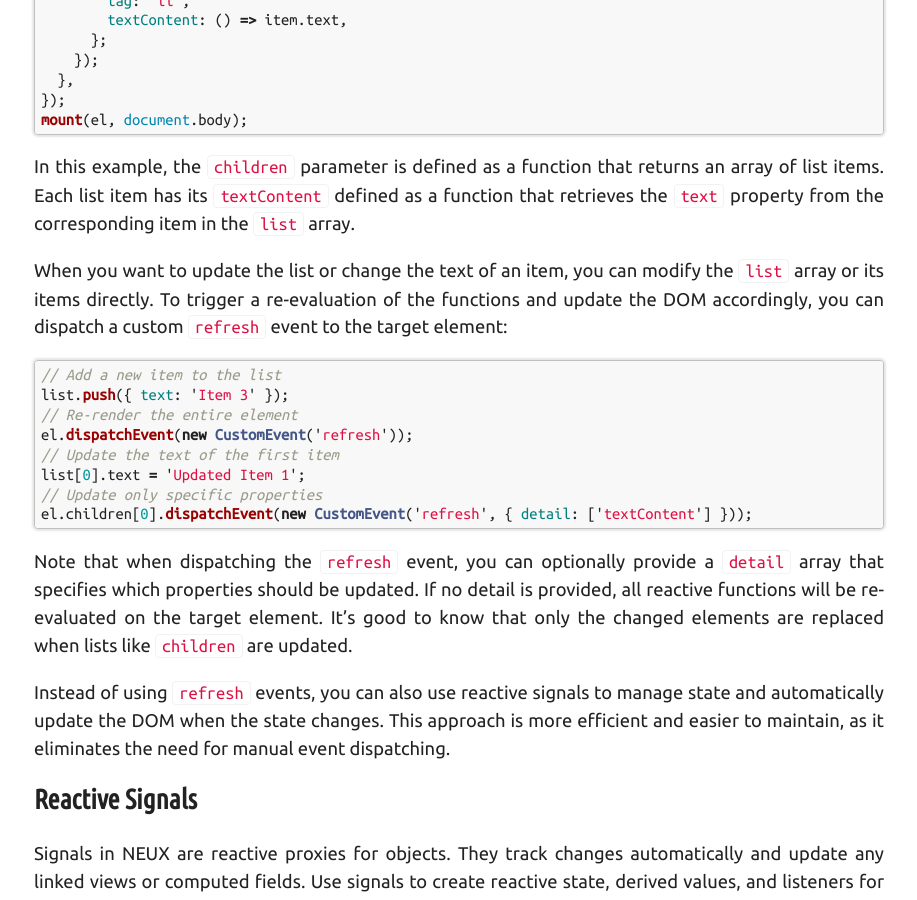
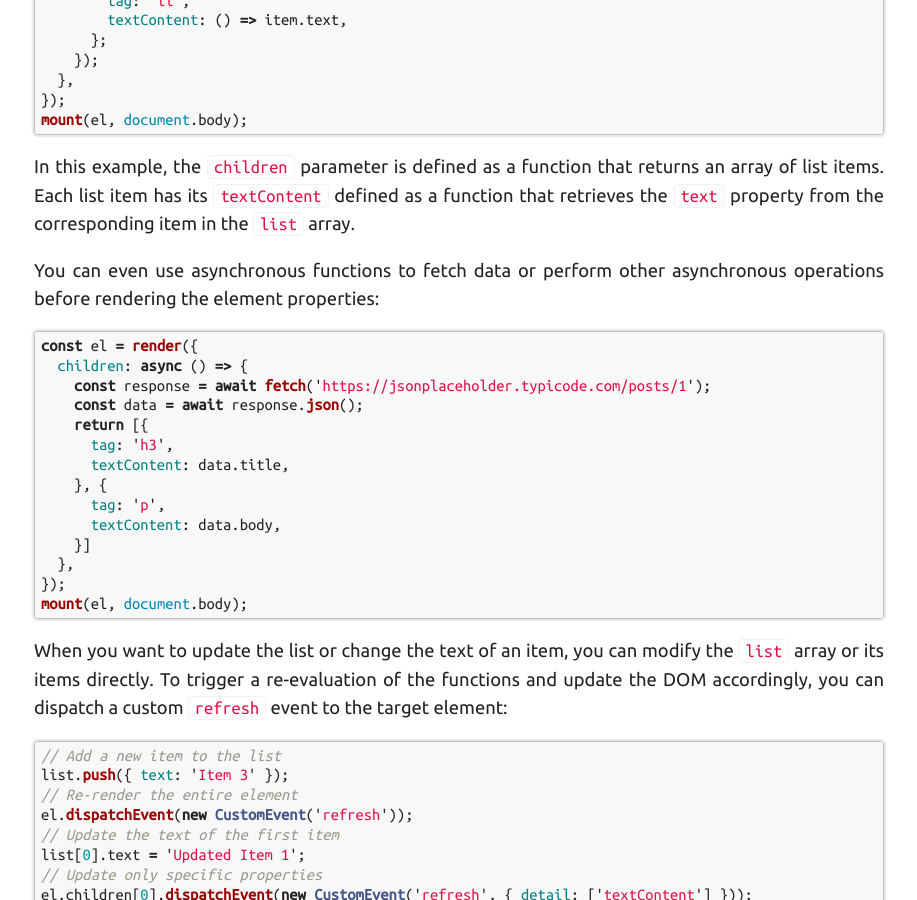
Before and after one commit to meefik/meefik.github.io, a Jekyll site: the page built from pages/neux/index.md, in a window 1280 px wide and 900 px high, scrolled down 6862 px. Shown: the whole window, without its empty margins (181-1098 px from the left). Built offline with Jekyll 4.4.1, drawn with Linux system fonts in a browser that asks for light colours.

Commit message:
Update posts content

````diff
--- a/_data/projects.yml
+++ b/_data/projects.yml
@@ -123,7 +123,7 @@
   stack: ["Android", "Linux", "Java", "Bash", "C"]
   homepage: "https://github.com/meefik/linuxdeploy"
   description: "This application is open source software for quick and easy installation of the operating system GNU/Linux on your Android device. Later, the utility gained distribution on desktops (see [the article on Habr](https://habr.com/ru/articles/276013/)). For more details, see [the project page](/linuxdeploy) and [the journal Information and Control Systems](/assets/files/linuxdeploy_i-us-5-66-2013.pdf)."
-  poster: "/assets/images/linuxdeploy.png"
+  poster: "/assets/images/linuxdeploy-2.png"
 
 - title: "Password guessing to Java keystore"
   year: 2012
--- a/pages/neux/index.md
+++ b/pages/neux/index.md
@@ -263,6 +263,25 @@ mount(el, document.body);
 ```
 
 In this example, the `children` parameter is defined as a function that returns an array of list items. Each list item has its `textContent` defined as a function that retrieves the `text` property from the corresponding item in the `list` array.
+
+You can even use asynchronous functions to fetch data or perform other asynchronous operations before rendering the element properties:
+
+```js
+const el = render({
+  children: async () => {
+    const response = await fetch('https://jsonplaceholder.typicode.com/posts/1');
+    const data = await response.json();
+    return [{
+      tag: 'h3',
+      textContent: data.title,
+    }, {
+      tag: 'p',
+      textContent: data.body,
+    }]
+  },
+});
+mount(el, document.body);
+```
 
 When you want to update the list or change the text of an item, you can modify the `list` array or its items directly. To trigger a re-evaluation of the functions and update the DOM accordingly, you can dispatch a custom `refresh` event to the target element:
 
````
